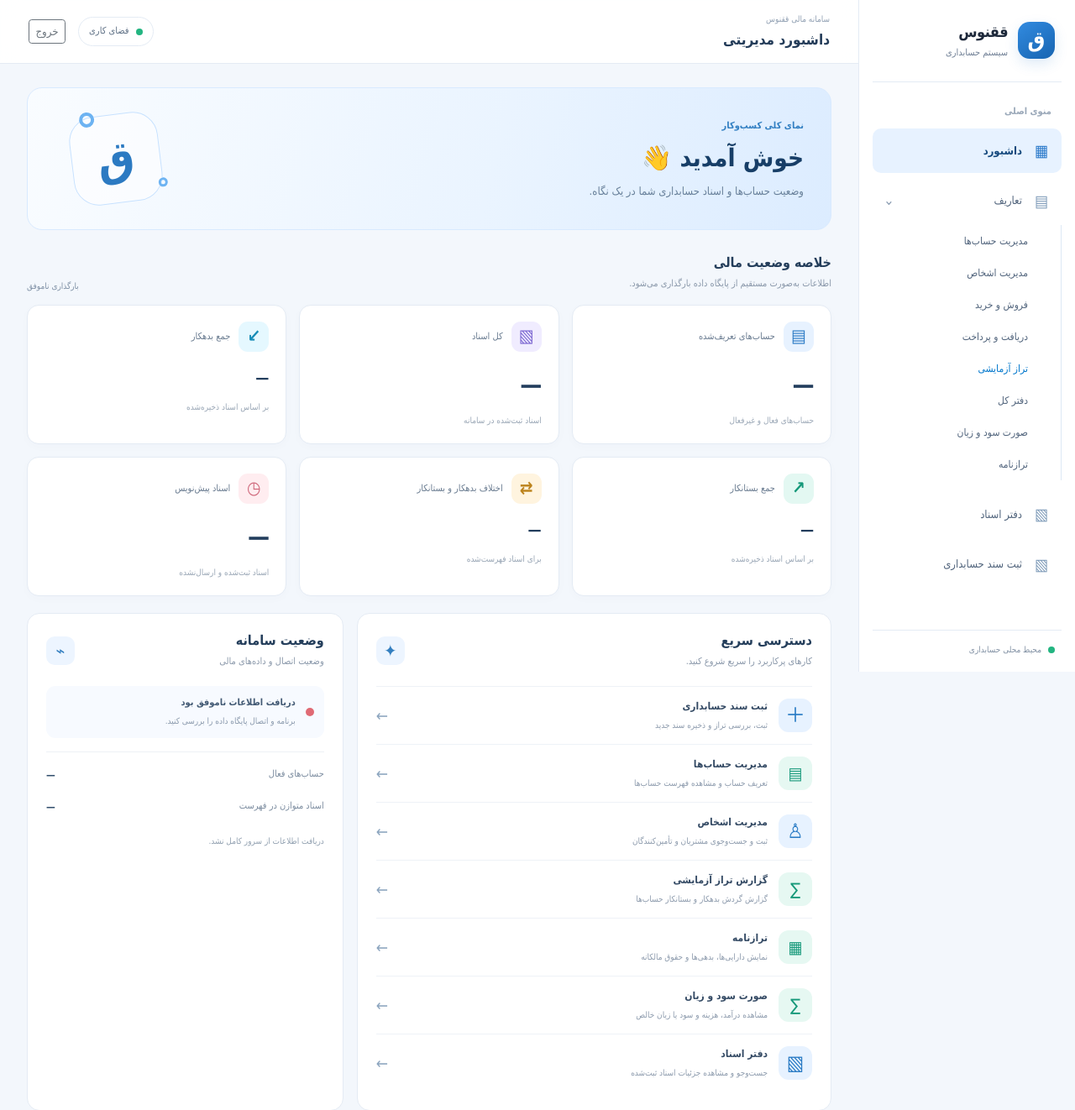
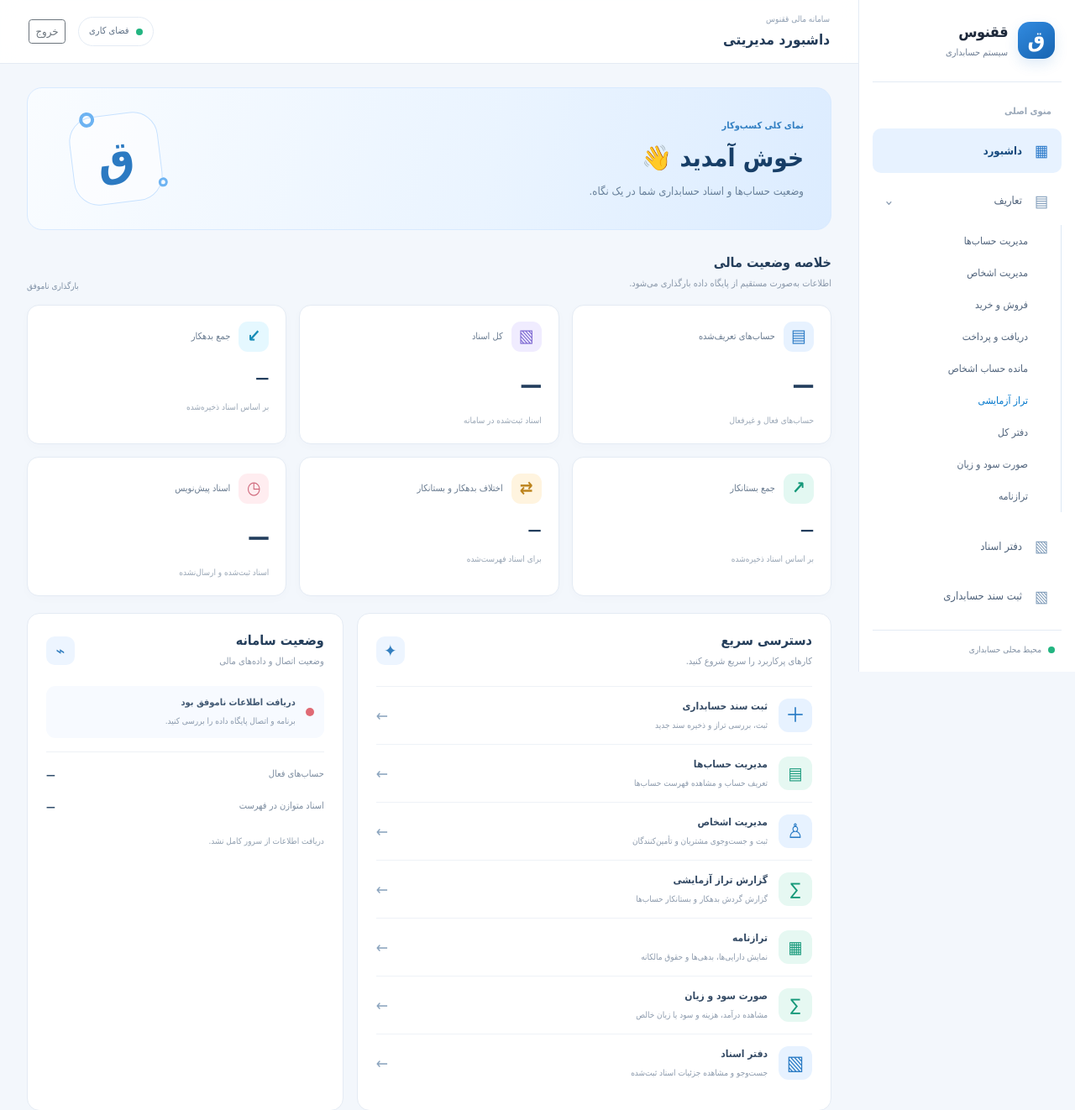
Before and after one commit to izadimostafa45-wq/GhoghnoosAcc, an ASP.NET Core app: page / in a window 1280 px wide. Shown: the top 1322 px of the page at 84% size. Run offline with ASP.NET Core 8, Linux system fonts and the light colour scheme; the visitor is signed in with stand-in values (Sample User, id 1); data that the repository does not hold is empty; style sheets or scripts are compiled from the project's sources.

Commit message:
Add party balances report to navigation

```diff
--- a/Pages/Shared/_Layout.cshtml
+++ b/Pages/Shared/_Layout.cshtml
@@ -28,6 +28,7 @@
                         <a class="side-link sub-link @(ViewContext.RouteData.Values["page"]?.ToString() == "/Accounting/Parties" ? "active" : "")" asp-area="" asp-page="/Accounting/Parties">مدیریت اشخاص</a>
                         <a class="side-link sub-link @(ViewContext.RouteData.Values["page"]?.ToString() == "/Accounting/Invoices" ? "active" : "")" asp-area="" asp-page="/Accounting/Invoices">فروش و خرید</a>
                         <a class="side-link sub-link @(ViewContext.RouteData.Values["page"]?.ToString() == "/Accounting/Payments" ? "active" : "")" asp-area="" asp-page="/Accounting/Payments">دریافت و پرداخت</a>
+                        <a class="side-link sub-link @(ViewContext.RouteData.Values["page"]?.ToString() == "/Accounting/PartyBalances" ? "active" : "")" asp-area="" asp-page="/Accounting/PartyBalances">مانده حساب اشخاص</a>
                         <a class="side-link sub-link @(ViewContext.RouteData.Values["page"]?.ToString() == "/Accounting/TrialBalance" ? "active" : "") asp-area="" asp-page="/Accounting/TrialBalance">تراز آزمایشی</a>
                         <a class="side-link sub-link @(ViewContext.RouteData.Values["page"]?.ToString() == "/Accounting/GeneralLedger" ? "active" : "")" asp-area="" asp-page="/Accounting/GeneralLedger">دفتر کل</a>
                         <a class="side-link sub-link @(ViewContext.RouteData.Values["page"]?.ToString() == "/Accounting/IncomeStatement" ? "active" : "")" asp-area="" asp-page="/Accounting/IncomeStatement">صورت سود و زیان</a>
```
